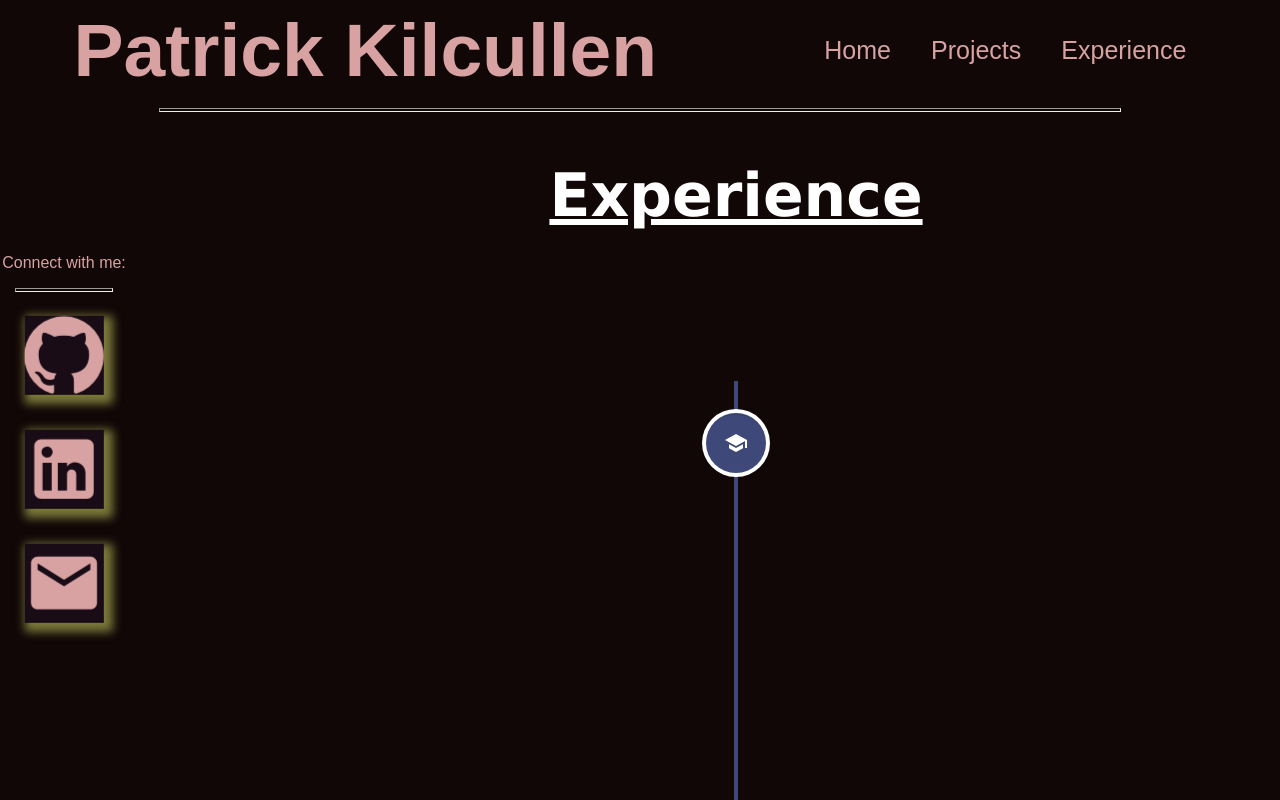
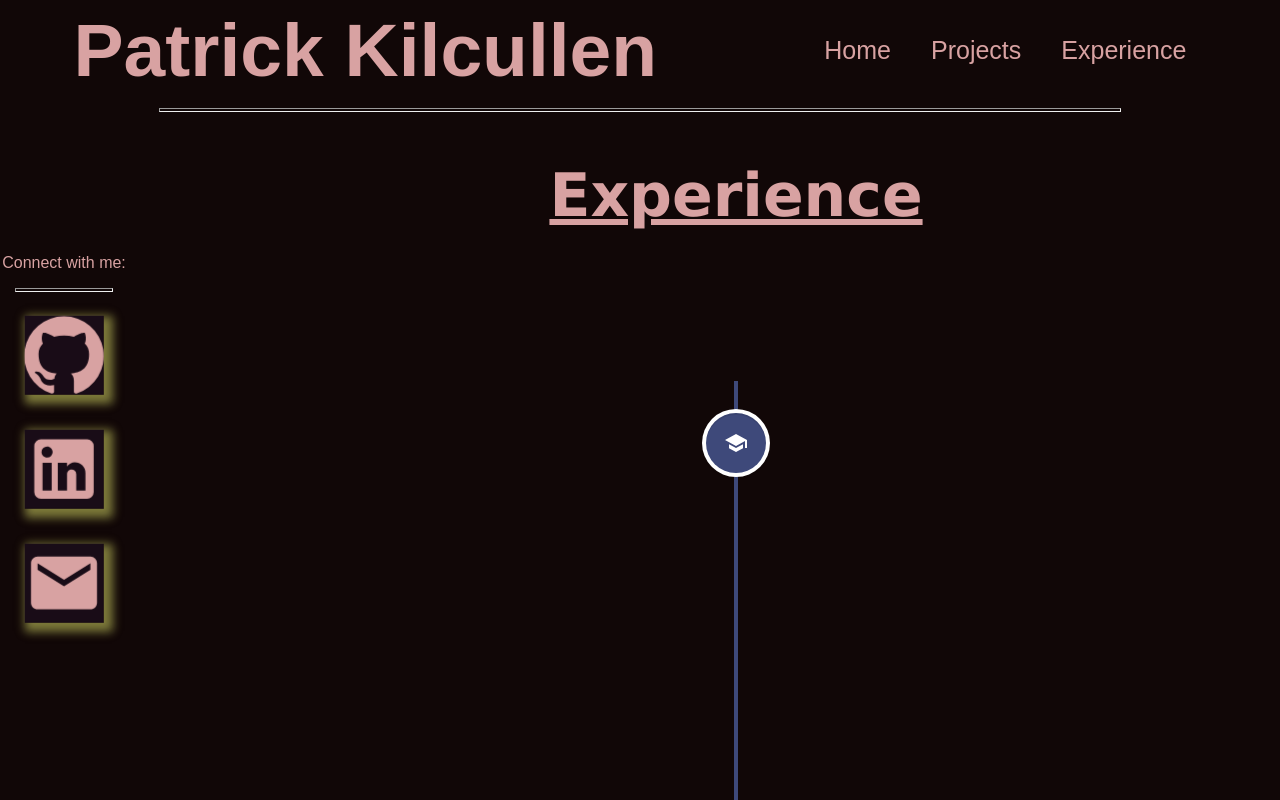
Before and after one commit to patKilcullen/kilcullen-portfolio, a React (Create React App) app: page /experience in a window 1280 px wide. Shown: the top 800 px of the page. Built offline with nearby package versions, Linux system fonts and the light colour scheme.

Commit message:
project animation

```diff
--- a/src/style/experience.css
+++ b/src/style/experience.css
@@ -5,6 +5,11 @@
   display: flex;
   flex-direction: column;
   gap: 1px;
+  color: #d8a2a2;
+}
+.pageTitle {
+  color: #d8a2a2;
+
 }
 
 #timelineBox {
--- a/src/style/projects.css
+++ b/src/style/projects.css
@@ -18,7 +18,8 @@ margin-left: 12vw;
 }
 
 .pageTitle {
-    color: white;
+    /* color: white; */
+    color: #d8a2a2;
     font-size: 60px;
     text-decoration: underline;
     font-family:Verdana, Geneva, Tahoma, sans-serif;
@@ -57,8 +58,20 @@ margin-left: 12vw;
     align-content: center;
     max-width: 25vw;
     gap: 10px;
+    /* display: inline-block; */
+    overflow: hidden;
+    animation: slideInAnimation 1s forwards;
 
 }
+
+@keyframes slideInAnimation {
+    0% {
+      transform: translateY(200%);
+    }
+    100% {
+      transform: translateX(0);
+    }
+  }
 .name{
     /* color: white; */
     color: #d8a2a2;
```
